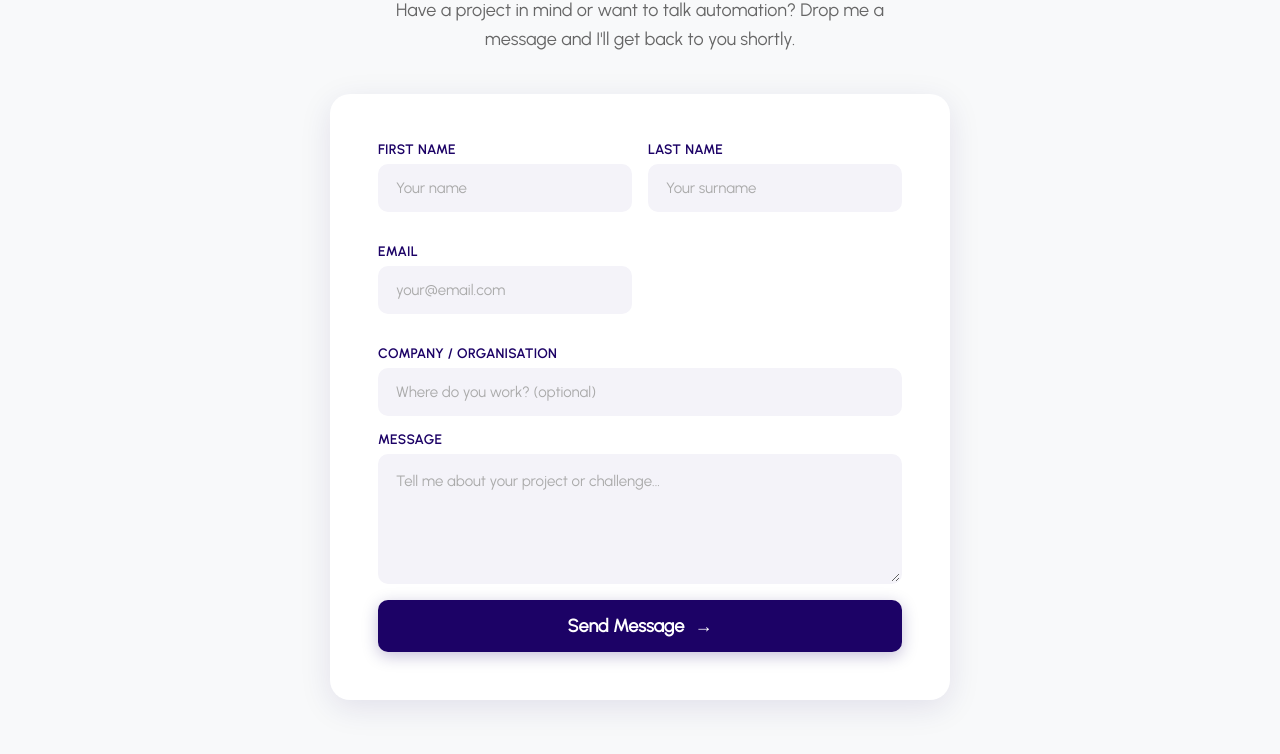
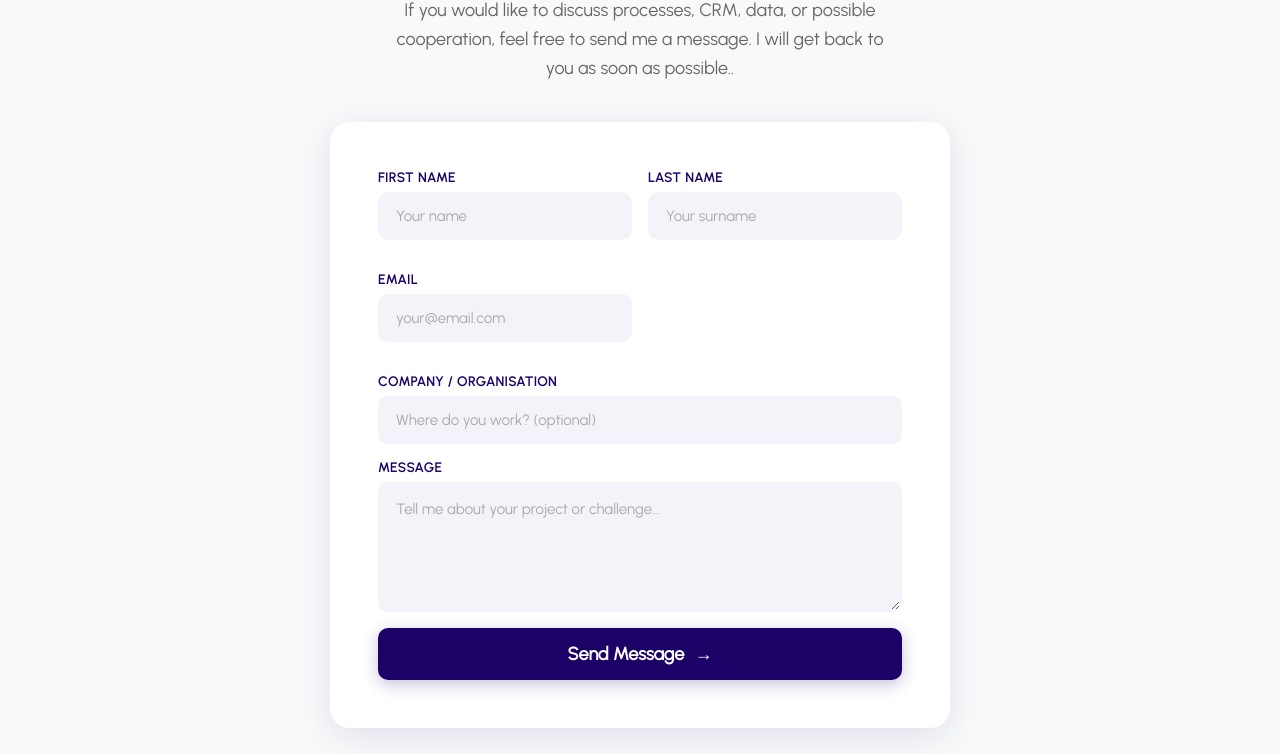
Before and after one commit to Magdalena-lab/Portfolio, a plain HTML site: page Contact.html in a window 1280 px wide. Shown: the part 257-1011 px from the top of the page. Drawn offline with Linux system fonts and the light colour scheme; a script that the page names is missing.

Commit message:
Update Contact.html

```diff
--- a/Contact.html
+++ b/Contact.html
@@ -390,7 +390,7 @@ main {
 <section class="Contact" id="contact">
 
   <h2>Contact</h2>
-  <p class="contact-subtitle">Have a project in mind or want to talk automation? Drop me a message and I'll get back to you shortly.</p>
+  <p class="contact-subtitle">If you would like to discuss processes, CRM, data, or possible cooperation, feel free to send me a message. I will get back to you as soon as possible..</p>
 
   <div class="contact-form-card">
 
```
